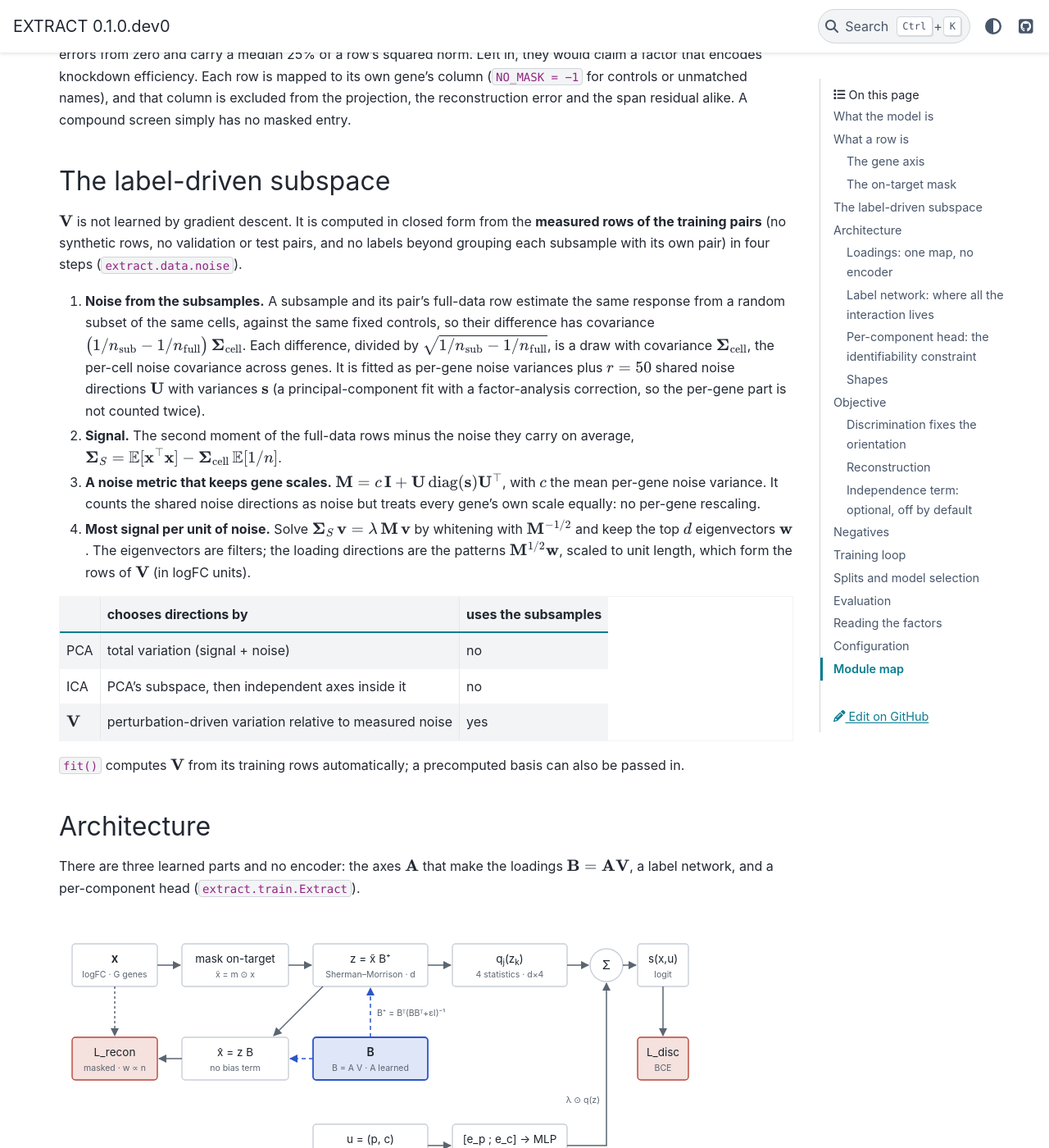
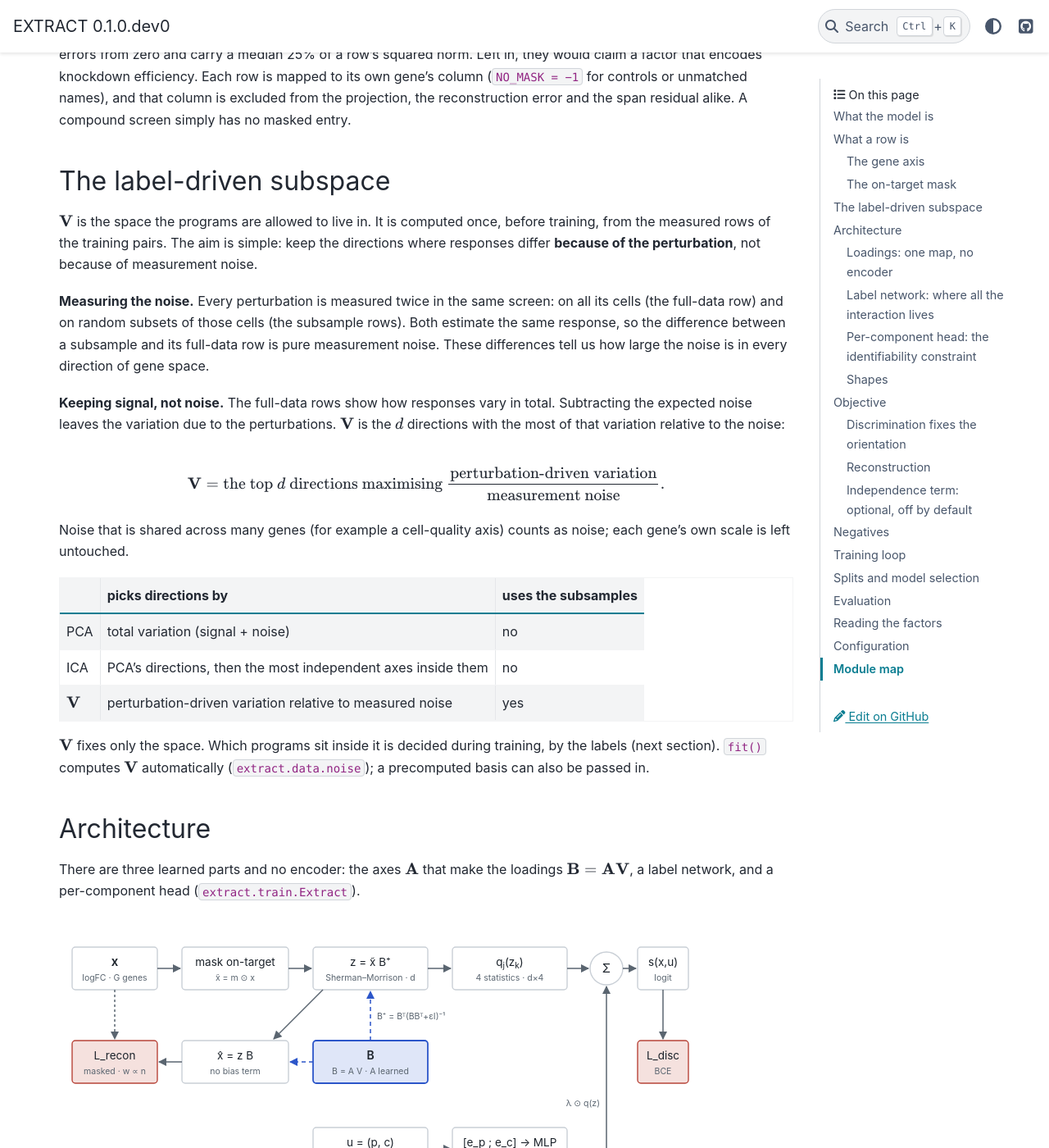
Before and after one commit to EraslanBas/EXTRACT, a Sphinx documentation site: the page built from docs/source/index.md, in a window 1280 px wide and 1400 px high, scrolled down 2014 px. Shown: the whole window at 82% size. Built offline with Sphinx 7.4.7 and the PyData theme 0.15.4, drawn with Linux system fonts in a browser that asks for light colours.

Commit message:
Docs: simplify the label-driven subspace section
Co-Authored-By: Claude Opus 5.5 <noreply@anthropic.com>

```diff
--- a/docs/source/index.md
+++ b/docs/source/index.md
@@ -112,42 +112,39 @@ has no masked entry.
 
 ## The label-driven subspace
 
-$\mathbf V$ is not learned by gradient descent. It is computed in closed form
-from the **measured rows of the training pairs** (no synthetic rows, no
-validation or test pairs, and no labels beyond grouping each subsample with its
-own pair) in four steps (`extract.data.noise`).
+$\mathbf V$ is the space the programs are allowed to live in. It is computed
+once, before training, from the measured rows of the training pairs. The aim is
+simple: keep the directions where responses differ **because of the
+perturbation**, not because of measurement noise.
 
-1. **Noise from the subsamples.** A subsample and its pair's full-data row
-   estimate the same response from a random subset of the same cells, against
-   the same fixed controls, so their difference has covariance
-   $\big(1/n_{\text{sub}} - 1/n_{\text{full}}\big)\,\boldsymbol\Sigma_{\text{cell}}$.
-   Each difference, divided by $\sqrt{1/n_{\text{sub}} - 1/n_{\text{full}}}$, is a draw
-   with covariance $\boldsymbol\Sigma_{\text{cell}}$, the per-cell noise covariance
-   across genes. It is fitted as per-gene noise variances plus $r = 50$ shared
-   noise directions $\mathbf U$ with variances $\mathbf s$ (a principal-component
-   fit with a factor-analysis correction, so the per-gene part is not counted
-   twice).
-2. **Signal.** The second moment of the full-data rows minus the noise they
-   carry on average,
-   $\boldsymbol\Sigma_S = \mathbb E[\mathbf x^\top\mathbf x] - \boldsymbol\Sigma_{\text{cell}}\,\mathbb E[1/n]$.
-3. **A noise metric that keeps gene scales.**
-   $\mathbf M = c\,\mathbf I + \mathbf U\operatorname{diag}(\mathbf s)\mathbf U^\top$, with
-   $c$ the mean per-gene noise variance. It counts the shared noise directions
-   as noise but treats every gene's own scale equally: no per-gene rescaling.
-4. **Most signal per unit of noise.** Solve
-   $\boldsymbol\Sigma_S\,\mathbf v = \lambda\,\mathbf M\,\mathbf v$ by whitening with
-   $\mathbf M^{-1/2}$ and keep the top $d$ eigenvectors $\mathbf w$. The eigenvectors
-   are filters; the loading directions are the patterns $\mathbf M^{1/2}\mathbf w$,
-   scaled to unit length, which form the rows of $\mathbf V$ (in logFC units).
+**Measuring the noise.** Every perturbation is measured twice in the same
+screen: on all its cells (the full-data row) and on random subsets of those
+cells (the subsample rows). Both estimate the same response, so the difference
+between a subsample and its full-data row is pure measurement noise. These
+differences tell us how large the noise is in every direction of gene space.
 
-| | chooses directions by | uses the subsamples |
+**Keeping signal, not noise.** The full-data rows show how responses vary in
+total. Subtracting the expected noise leaves the variation due to the
+perturbations. $\mathbf V$ is the $d$ directions with the most of that variation
+relative to the noise:
+
+$$
+\mathbf V = \text{the top } d \text{ directions maximising }
+\frac{\text{perturbation-driven variation}}{\text{measurement noise}} .
+$$
+
+Noise that is shared across many genes (for example a cell-quality axis) counts
+as noise; each gene's own scale is left untouched.
+
+| | picks directions by | uses the subsamples |
 |---|---|---|
 | PCA | total variation (signal + noise) | no |
-| ICA | PCA's subspace, then independent axes inside it | no |
+| ICA | PCA's directions, then the most independent axes inside them | no |
 | $\mathbf V$ | perturbation-driven variation relative to measured noise | yes |
 
-`fit()` computes $\mathbf V$ from its training rows automatically; a
-precomputed basis can also be passed in.
+$\mathbf V$ fixes only the space. Which programs sit inside it is decided during
+training, by the labels (next section). `fit()` computes $\mathbf V$
+automatically (`extract.data.noise`); a precomputed basis can also be passed in.
 
 ## Architecture
 
```
